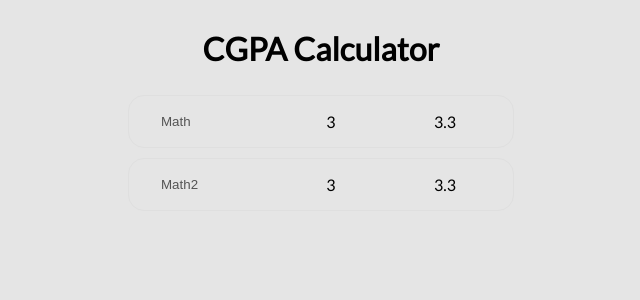
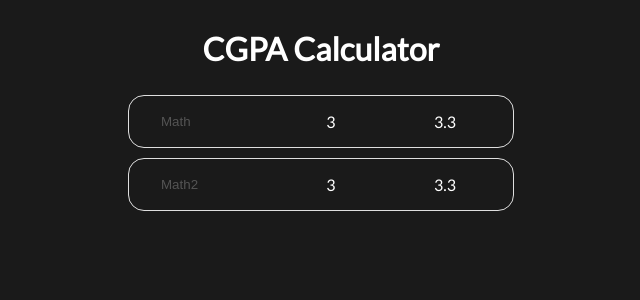
Before and after one commit to JeelRajodiya/CGPA-calc, a React (Vite) app: page / in a window 1280 px wide. Shown: the top 300 px of the page, without its empty margins (319-959 px from the left). Built offline with nearby package versions, Linux system fonts and the light colour scheme.

Commit message:
slight change

```diff
--- a/src/App.css
+++ b/src/App.css
@@ -5,7 +5,7 @@
 /* Define variables for light mode colors */
 :root {
 	--primary-color-light: #000000;
-	--secondary-color-light: #e5e5e5;
+	--secondary-color-light: #ffffff;
 	--primary-button-color-light: #cb2525;
 	--secondary-button-color-light: #14213d;
 	--accent-color-light: #fca311;
@@ -26,7 +26,7 @@
 }
 
 /* Override variables for dark mode */
-@media (prefers-color-scheme: dark) {
+@media (prefers-color-scheme: light) {
 	:root {
 		--primary-color: var(--primary-color-dark);
 		--secondary-color: var(--secondary-color-dark);
```
